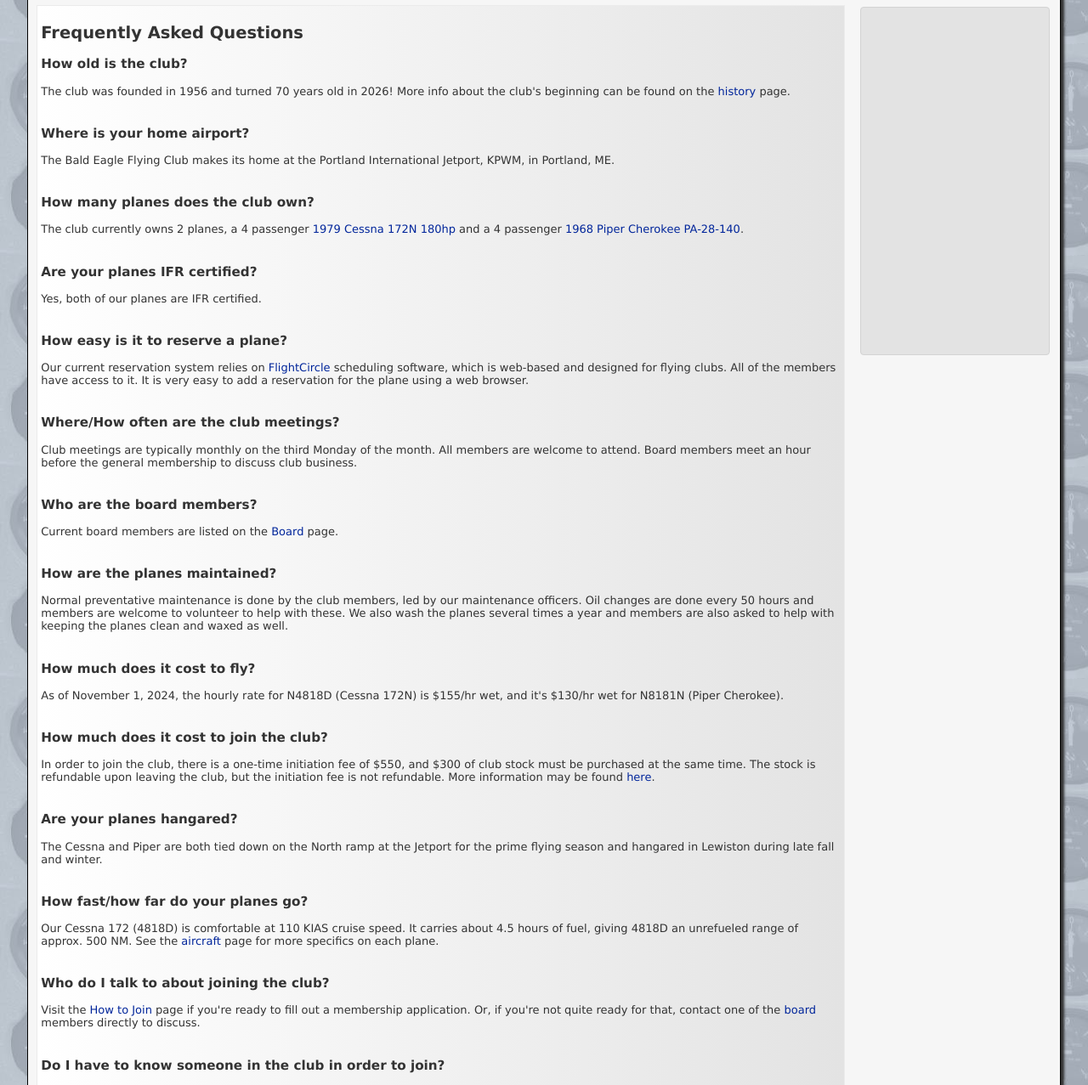
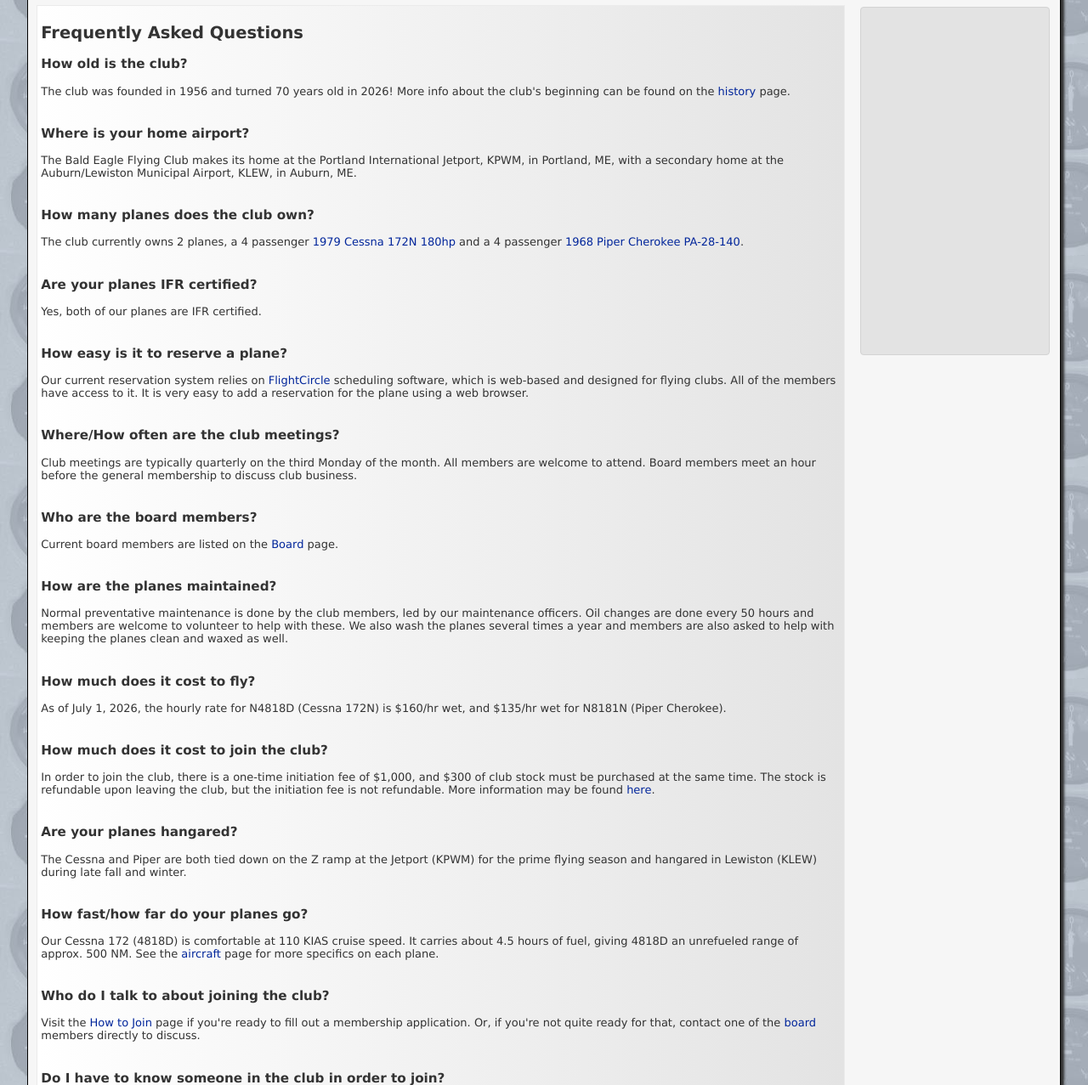
Before and after one commit to gatheall/BEFC, a PHP site: page /faqs.php in a window 1280 px wide. Shown: the part 197-1474 px from the top of the page at 85% size. Run offline with PHP 8.4, Linux system fonts and the light colour scheme; some libraries are stand-ins or nearby versions.

Commit message:
Update FAQs with new airport and fee information

```diff
--- a/website/faqs.php
+++ b/website/faqs.php
@@ -26,7 +26,7 @@
 <h3><br />
 Where is your home airport?</h3>
 
-<p>The Bald Eagle Flying Club makes its home at the Portland International Jetport, KPWM, in Portland, ME.</p>
+<p>The Bald Eagle Flying Club makes its home at the Portland International Jetport, KPWM, in Portland, ME, with a secondary home at the Auburn/Lewiston Municipal Airport, KLEW, in Auburn, ME.</p>
 
 <h3><br />
 How many planes does the club own?</h3>
@@ -46,7 +46,7 @@ How easy is it to reserve a plane?</h3>
 <h3><br />
 Where/How often are the club meetings?</h3>
 
-<p>Club meetings are typically monthly on the third Monday of the month. All members are welcome to attend. Board members meet an hour before the general membership to discuss club business.</p>
+<p>Club meetings are typically quarterly on the third Monday of the month. All members are welcome to attend. Board members meet an hour before the general membership to discuss club business.</p>
 
 <h3><br />
 Who are the board members?</h3>
@@ -61,17 +61,17 @@ How are the planes maintained?</h3>
 <h3><br />
 How much does it cost to fly?</h3>
 
-<p>As of November 1, 2024, the hourly rate for N4818D (Cessna 172N) is $155/hr wet, and it's $130/hr wet for N8181N (Piper Cherokee).</p>
+<p>As of July 1, 2026, the hourly rate for N4818D (Cessna 172N) is $160/hr wet, and $135/hr wet for N8181N (Piper Cherokee).</p>
 
 <h3><br />
 How much does it cost to join the club?</h3>
 
-<p>In order to join the club, there is a one-time initiation fee of $550, and $300 of club stock must be purchased at the same time. The stock is refundable upon leaving the club, but the initiation fee is not refundable. More information may be found <a href="/join.php" target="_self">here</a>.</p>
+<p>In order to join the club, there is a one-time initiation fee of $1,000, and $300 of club stock must be purchased at the same time. The stock is refundable upon leaving the club, but the initiation fee is not refundable. More information may be found <a href="/join.php" target="_self">here</a>.</p>
 
 <h3><br />
 Are your planes hangared? </h3>
 
-<p>The Cessna and Piper are both tied down on the North ramp at the Jetport for the prime flying season and hangared in Lewiston during late fall and winter.</p>
+<p>The Cessna and Piper are both tied down on the Z ramp at the Jetport (KPWM) for the prime flying season and hangared in Lewiston (KLEW) during late fall and winter.</p>
 
 <h3><br />
 How fast/how far do your planes go? </h3>
```
